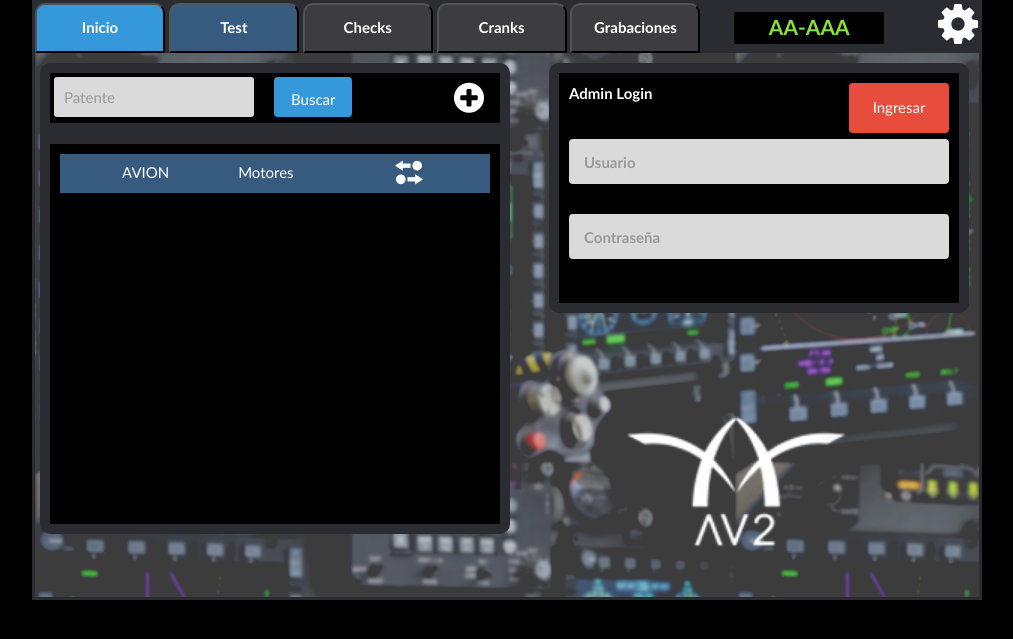
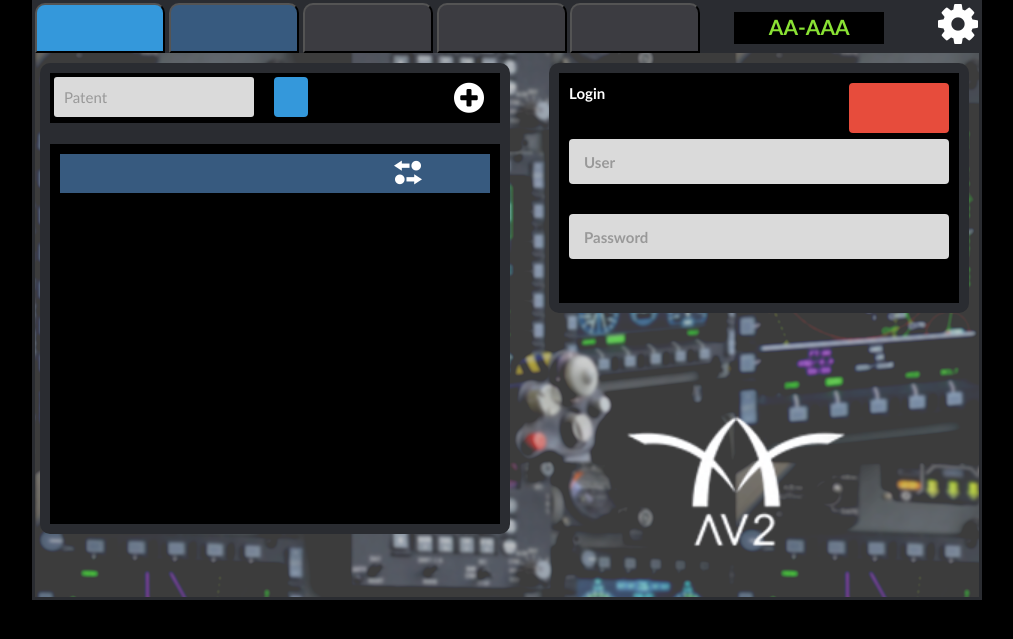
Before and after one commit to insulae/pds, a PHP site: page /index.php?idioma=esp in a window 1280 px wide. Shown: the top 639 px of the page, without its empty margins (133-1146 px from the left). Run offline with PHP 8.4, Linux system fonts and the light colour scheme; data that the repository does not hold is empty.

Commit message:
se agrego idioma, falta pulir

```diff
--- /dev/null
+++ b/engine/idiomas_ext.js
@@ -0,0 +1,8 @@
+//######################## INGLES #####################//
+//inicio
+var tex_patente = "Patent";
+var tex_login_usuario = "User";
+var tex_login_clave = "Password";
+var tex_bienvenido = "Welcome";
+var tex_admin_login = "Login";
+var tex_eliminar_avion = "The plane will be removed";
--- a/index.js
+++ b/index.js
@@ -25,6 +25,7 @@
 //SETEO TAB INICIAL
 $('#pagina').load('inicio.php');
 $.getScript('inicio.js', function() {cargaJS();});
+$.getScript('engine/idiomas.js');
 
 //TABS
 function tabSelect(tab){
@@ -32,6 +33,7 @@
 	if(!($('#tab-'+tab).hasClass('tabno')) && avion !=""){
 		$('#pagina').load(tab+'.php');
 		$.getScript(tab+'.js', function() {cargaJS();});
+		$.getScript('engine/idiomas.js');
 		$('#tab-'+tab).addClass('tabactivo').siblings().removeClass('tabactivo');
 	}
 }
--- a/index.php
+++ b/index.php
@@ -16,7 +16,7 @@
     <script src="engine/bootstrap.min.js"></script>
     <script src="engine/smoothie.js"></script>
 	<script src='engine/GrafPan.js'></script>
-
+	<script src='engine/idiomas_ext.js'></script>
 
 </head>
 
@@ -25,13 +25,13 @@
 	<div id="contenedor" class="contenedor">
 		<div id="tabs">
 			<div class="menu-tabs">
-				<button id="tab-inicio" type="button" class="tab tabactivo">Inicio</button></a>
-				<button id="tab-test" type="button" class="tab tabno">Test</button>
-			    <button id="tab-checks" type="button" class="tab tabno">Checks</button></a>
-			    <button id="tab-cranks" type="button" class="tab tabno">Cranks</button></a>
-			    <button id="tab-grabaciones" type="button" class="tab tabno">Grabaciones</button></a>
-			    <div id="tab-avion" type="button" class="tabavion"></div></a>
-				<span id="configuracion" class="glyph-icon flaticon-cogwheel ico-conf"></span></a>
+				<button id="tab-inicio" type="button" class="tab tabactivo"><label tex="inicio"></button>
+				<button id="tab-test" type="button" class="tab tabno"><label tex="test"/></button>
+			    <button id="tab-checks" type="button" class="tab tabno"><label tex="checks"/></button>
+			    <button id="tab-cranks" type="button" class="tab tabno"><label tex="cranks"/></button>
+			    <button id="tab-grabaciones" type="button" class="tab tabno"><label tex="grabaciones"/></button>
+			    <div id="tab-avion" type="button" class="tabavion"></div>
+				<span id="configuracion" class="glyph-icon flaticon-cogwheel ico-conf"></span>
 			</div>
 		</div>
 		<div id="pagina">
--- a/inicio.js
+++ b/inicio.js
@@ -1,4 +1,9 @@
 function cargaJS(){
+
+	//SETEO VARIABLES DE TEXTO
+	$('#patente').attr("placeholder",tex_patente);
+	$('#login-usuario').attr("placeholder",tex_login_usuario);
+	$('#login-clave').attr("placeholder",tex_login_clave);
 
 	//ejecuto comprobacion de logeo al cargar
 	loginChequeo();
@@ -56,7 +61,7 @@
 					$('#login-clave').css('visibility','hidden');
 
 					//muestro
-					$('#login-label').text('Bievenido '+datos.usuario);
+					$('#login-label').text(tex_bienvenido+' '+datos.usuario);
 					$('#btn-deslogin').css('visibility','visible');
 					loginEstado = 1;
 					if(parseInt(datos.tipo)== 1){
@@ -70,7 +75,7 @@
 					}
 		    	}
 	    	}else{
-				$('#login-label').text('Admin Login');
+				$('#login-label').text(tex_admin_login);
 				$('#btn-login').css('visibility','visible');
 				$('#login-usuario').css('visibility','visible');
 				$('#login-clave').css('visibility','visible');
@@ -86,7 +91,7 @@
 		url:   'inicio_data.php?accion=des_login',
 	    type:  'post',
 	    success:  function () {
-			$('#login-label').text('Admin Login');
+			$('#login-label').text(tex_admin_login);
 			$('#btn-deslogin').css('visibility','hidden');
 			$('#btn-login').css('visibility','visible');
 			$('#login-usuario').css('visibility','visible');
@@ -131,7 +136,7 @@
 	 avionEliminar = $(this).parent().parent().find("#celda-avion").html();
 	$.confirm({
 	    title: 'Eliminación',
-	    content: 'Esta a punto de eliminar el avión: '+ avionEliminar,
+	    content: tex_eliminar_avion+' '+ avionEliminar,
 	    confirm: function(){
 	    	eliminarAvion(avionEliminar);
 	    }
@@ -139,7 +144,7 @@
 });
 
 $('#modalAltaAvion').on('hidden.bs.modal', function () {
-alert("ok");
+console.log("ok");
 });
 
 
--- a/inicio.php
+++ b/inicio.php
@@ -1,16 +1,16 @@
 <link rel="stylesheet" type="text/css" href="inicio.css">
 <div class="cont-aviones-fondo">
 	<div class="cont-aviones-botonera">
-  		<input id="patente" type="text" class="form-control input-avion" placeholder="Patente">
-  		<button id="btn-buscar" type="button" class="btn btn-info btn-buscar">Buscar</button>
+  		<input id="patente" type="text" class="form-control input-avion">
+  		<button id="btn-buscar" type="button" class="btn btn-info btn-buscar"><label tex="buscar"/></button>
   		<span class="glyph-icon flaticon-circle-1 add-avion" data-toggle="modal" data-target="#modalAltaAvion"></span>
 	</div>
 	<div class="cont-aviones">
 	<table id="aviones-tabla">
     	<thead>
 	      <tr style="height: 40px;">
-	        <th style="width:180px">AVION</th>
-	        <th>Motores</th>
+	        <th style="width:180px"><label tex="avion"/></th>
+	        <th><label tex="motores"/></th>
 	        <th style="width: 200px"><span class="glyph-icon flaticon-arrows-1 icon-acciones"></span></th>
 	      </tr>
 	    </thead>
@@ -24,11 +24,11 @@
 <div class="cont-login-fondo">
 	<div id="cont-login" class="cont-login">
 		<label id="login-label" class="login-label"></label>
-		<button id="btn-login" type="button" class="btn btn-danger btn-login">Ingresar</button>
-		<button id="btn-deslogin" type="button" class="btn btn-danger btn-login">Salir</button>
-		<input id="login-usuario" type="text" class="form-control input-login" placeholder="Usuario">
-		<input id="login-clave" type="password" class="form-control input-login" placeholder="Contraseña">
-		<label id="login-error" class="login-error">Datos no validos</label>
+		<button id="btn-login" type="button" class="btn btn-danger btn-login"><label tex="ingresar"/></button>
+		<button id="btn-deslogin" type="button" class="btn btn-danger btn-login"><label tex="salir"/></button>
+		<input id="login-usuario" type="text" class="form-control input-login">
+		<input id="login-clave" type="password" class="form-control input-login">
+		<label id="login-error" class="login-error"><label tex="login_error"/></label>
 	</div>
 </div>
 <div class="cont-logo" style="left:550px"><img src="images/logo.png"  width="300px"></div>
@@ -42,7 +42,7 @@
     <div class="modal-dialog"  style="width: 500px; top: 100px">
       <div class="modal-content">
         <div class="modal-header">
-        <b>Alta de Avión</b><span class="glyph-icon flaticon-transport"></span><button type="button" class="close" data-dismiss="modal">&times;</button>
+        <label tex="alta_avion"/><button type="button" class="close" data-dismiss="modal">&times;</button>
         </div>
         <div class="modal-body">
             <input id="alta-avion-patente" type="text" class="form-inline input-avion" placeholder="Patente">
@@ -54,9 +54,9 @@
     				<option value="1">APU: SI</option>
   				</select>
 			</div>
-			<textarea id="alta-avion-observacion" class="form-inline input-avion" rows="3" placeholder="Observaciones" style="width: 405px; height: 50px"></textarea>
+			<textarea id="alta-avion-observacion" class="form-inline input-avion" rows="3" placeholder="Observaciones" style="width: 405px; height: 50px; margin-bottom: 10px;"></textarea>
             <br><br>
-            <button id="avion-agregar" type="button" class="btn btn-danger" style="width: 100px; height: 40px;">Agregar</button>
+            <button id="avion-agregar" type="button" class="btn btn-danger" style="width: 100px; height: 40px;"><label tex="agregar_avion"/></button>
         </div>
       </div>
 
--- a/test.js
+++ b/test.js
@@ -39,7 +39,7 @@
 /* DIBUJO GRAFICA */
 function rango(range) {
 	  var min = 0;
-	  var max = 2500;
+	  var max = 1500;
 	  return {min: min, max: max};
 }
 
@@ -51,7 +51,7 @@
 	var dataCometa = JSON.parse(e.data);
 	//console.log(dataCometa); //debug de lo que viene
 	mostrarVoltaje(dataCometa.sensores.vol);
-	datos[0].append(new Date().getTime(), dataCometa.sensores.vol*62.5); //62.5 es para que se equipare a 2500 de amperaje
+	datos[0].append(new Date().getTime(), dataCometa.sensores.vol*37.5); //62.5 es para que se equipare a 2500 de amperaje // 37.5 para 1500
 	datos[1].append(new Date().getTime(), dataCometa.sensores.amp);
 	if ($("#btnRec").hasClass("RecActivo")) {
 		registros.push(dataCometa);
--- a/test.php
+++ b/test.php
@@ -32,7 +32,7 @@
 			  		<img src="images/agujaChica.svg" style="width: 9px">
   				</div>
 			  	<label id="voltaje-titulo" class="voltaje-titulo">VOLTAJE</label>
-			  	<label id="voltaje-valor" class="voltaje-valor">22</label>
+			  	<label id="voltaje-valor" class="voltaje-valor"></label>
 			</div>
 		</div>
 	<!-- RENGLON2 -->
--- a/test_cometa.php
+++ b/test_cometa.php
@@ -39,7 +39,7 @@
 function com_virtual(){
 		return "000106"
 		."0".rand(0,0).rand(10,28) //random desde diez para que no rompa el formato de la cadena
-		."0".rand(1,9)."0".rand(1,9)
+		."0".rand(1,4)."0".rand(1,9)
 		."0".rand(1,9)."0".rand(1,9)
 		."0".rand(1,9)."0".rand(1,9)
 		."0".rand(1,9)."0".rand(1,9)
```
Also changed, not shown: engine/idiomas/en.json (added, +19 -0 lines), engine/idiomas/es.json (added, +16 -0 lines), idioma.php (deleted, +0 -32 lines), images/voltaje.svg (added).
